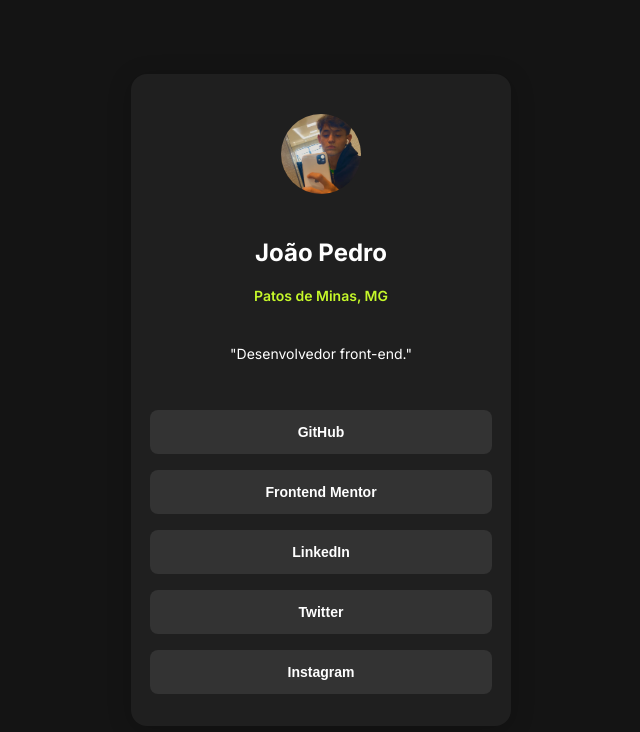
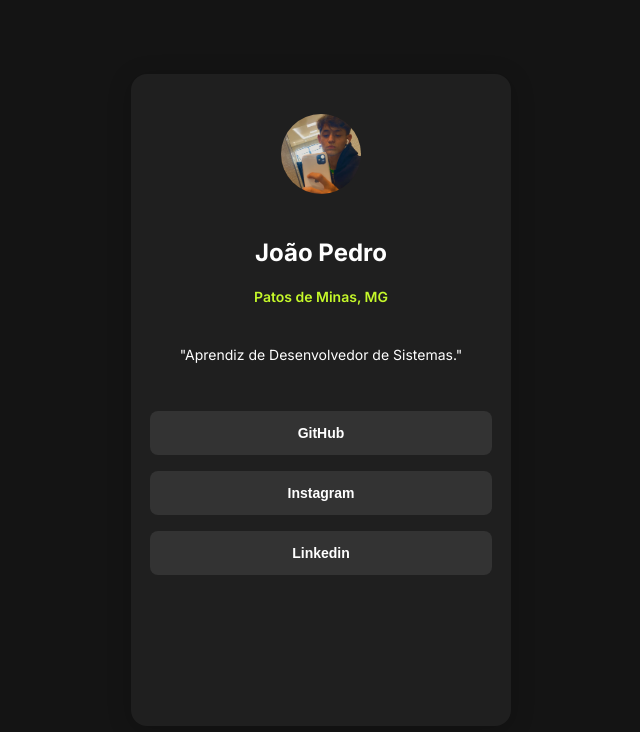
Before and after one commit to Ghostfacesxx/social-links, a plain HTML site: page index.html in a window 1280 px wide. Shown: the whole page, without its empty margins (319-959 px from the left). Drawn offline with Linux system fonts and the light colour scheme.

Commit message:
Add files via upload

```diff
--- a/index.html
+++ b/index.html
@@ -3,7 +3,7 @@
 <head>
     <meta charset="UTF-8">
     <meta name="viewport" content="width=device-width, initial-scale=1.0">
-    <title>Document</title>
+    <title>LinkMe</title>
     <link rel="stylesheet" href="style.css">
 </head>
 <body>
@@ -12,13 +12,11 @@
     <img class="foto" src="imgs/perfil.png" alt="Foto João Pedro">
     <h1 class="nome">João Pedro</h1>
     <p class="cidade">Patos de Minas, MG</p>
-    <p class="descricao">"Desenvolvedor front-end."</p>
+    <p class="descricao">"Aprendiz de Desenvolvedor de Sistemas."</p>
     <div class="botoes">
-      <button>GitHub</button>
-      <button>Frontend Mentor</button>
-      <button>LinkedIn</button>
-      <button>Twitter</button>
-      <button>Instagram</button>
+      <button onclick="window.location.href=`https://github.com/Ghostfacesxx`">GitHub</button>
+      <button onclick="window.location.href=`https://www.instagram.com/cristiano/`">Instagram</button>
+      <button onclick="window.location.href=`https://www.linkedin.com/in/jo%C3%A3o-pedro-gon%C3%A7alves-478407352/`">Linkedin</button>
     </div>
   </div>
 </div>
```
